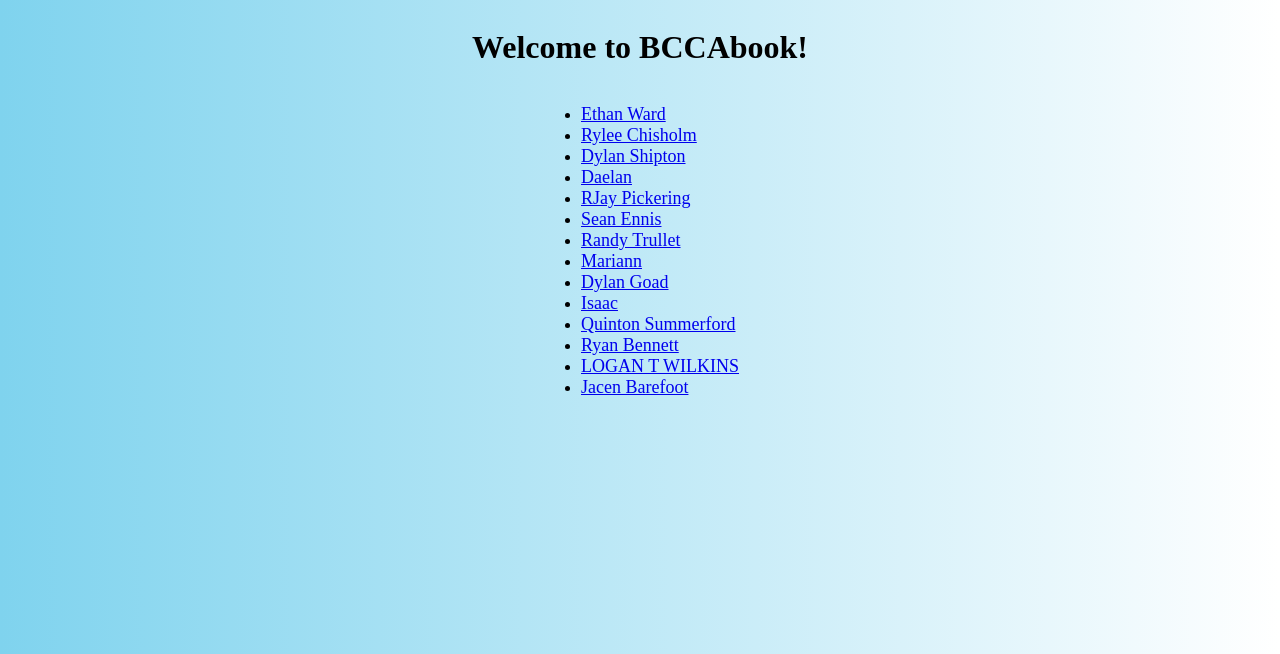
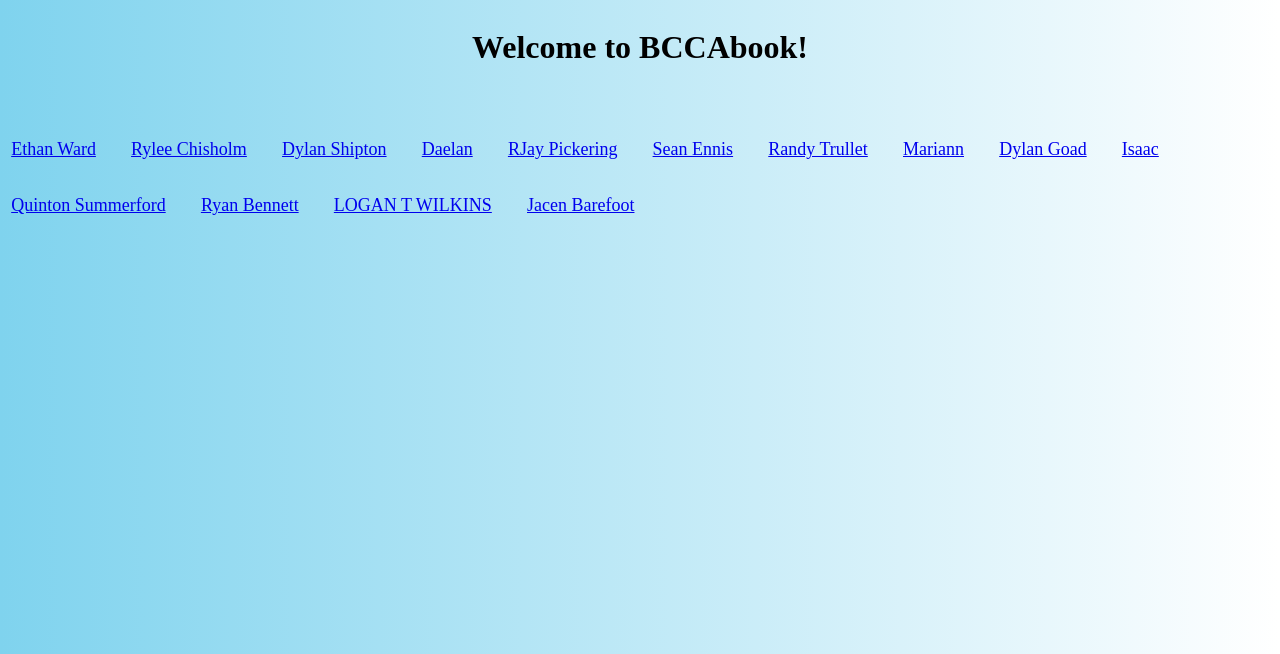
Before and after one commit to wcollins22/Unit_Project, a Django app: page /homepage/ in a window 1280 px wide; the page is wider, and only the part inside the window is pictured. Shown: the top 654 px of that part. Run offline with Django 3.2, Linux system fonts and the light colour scheme.

Commit message:
Update ourcss.css

```diff
--- a/app/static/ourcss.css
+++ b/app/static/ourcss.css
@@ -21,3 +21,20 @@ img {
     display: block;
     padding: 1em;
 }
+
+div {
+    width: 88em;
+}
+
+ul {
+    display: flex;
+    flex-direction: row;
+    align-items: center;
+    flex-wrap: wrap;
+    list-style-type: none;
+}
+
+li {
+    padding-left: 2.2em;
+    padding-top: 2.2em;
+}
```
